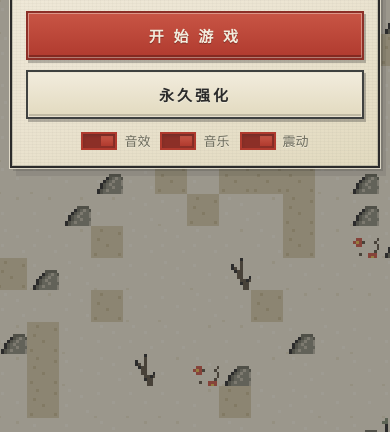
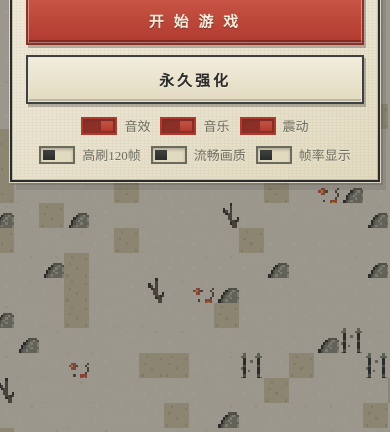
Before and after one commit to QinYin31/rouge, a website with bundled scripts: page index.html in a window 390 px wide. Shown: the part 412-844 px from the top of the page. Built offline with nearby package versions, Linux system fonts and the light colour scheme.

Commit message:
性能版本:帧率模式(60/高刷自适应)/画质设置(DPR)/FPS显示/帧率无关归一化(击退·粒子阻力)/desynchronized画布/全模块缓存版本化/墨雨就近最密判定/拾取物合并与剔除/防冻结护栏加强

```diff
--- a/index.html
+++ b/index.html
@@ -104,6 +104,6 @@
     </div>
   </div>
 </div>
-<script type="module" src="js/main.js"></script>
+<script type="module" src="js/main.js?v=11"></script>
 </body>
 </html>
--- a/js/core/engine.js
+++ b/js/core/engine.js
@@ -36,7 +36,7 @@
 export class Engine {
   constructor(canvas) {
     this.canvas = canvas;
-    this.ctx = canvas.getContext('2d');
+    this.ctx = canvas.getContext('2d', { desynchronized: true, alpha: false }); // 低延迟合成
     this.updaters = []; this.drawers = {}; LAYERS.forEach(l => this.drawers[l] = []);
     this.resets = [];
     this.enemies = []; this.projectiles = []; this.zones = []; this.pickups = [];
@@ -47,12 +47,14 @@
     this.time = 0; this.paused = 0; this.running = false;
     this.cam = null; // main 注入
     this.acc = 0; this.lastT = 0;
+    this.step = 1 / 60; this.maxSteps = 4;      // 帧率模式:setHfr 切换
+    this.dprCap = 2; this.fps = 60; this.fpsShow = false;
     this._bind = this._frame.bind(this);
     window.addEventListener('resize', () => this.resize());
     this.resize();
   }
   resize() {
-    const dpr = Math.min(window.devicePixelRatio || 1, 2);
+    const dpr = Math.min(window.devicePixelRatio || 1, this.dprCap);
     this.dpr = dpr;
     this.w = window.innerWidth; this.h = window.innerHeight;
     this.canvas.width = Math.round(this.w * dpr); this.canvas.height = Math.round(this.h * dpr);
@@ -92,18 +94,32 @@
     let dt = (t - this.lastT) / 1000; this.lastT = t;
     if (dt > 0.25) dt = 0.25;
     this.acc += dt;
-    const step = 1 / 60;
     let steps = 0;
-    while (this.acc >= step && steps < 4) {
-      this.acc -= step; steps++;
+    while (this.acc >= this.step && steps < this.maxSteps) {
+      this.acc -= this.step; steps++;
       if (this.paused === 0) {
-        this.time += step;
-        this._runList(this.updaters, step, 'update');
+        this.time += this.step;
+        this._runList(this.updaters, this.step, 'update');
       }
     }
     if (this.always) this._runList(this.always, dt, 'always');
+    // FPS 统计(0.5s 窗口)
+    this._fpsAcc = (this._fpsAcc || 0) + dt; this._fpsN = (this._fpsN || 0) + 1;
+    if (this._fpsAcc >= 0.5) { this.fps = Math.round(this._fpsN / this._fpsAcc); this._fpsAcc = 0; this._fpsN = 0; }
     this._draw();
+    if (this.fpsShow) {
+      const c = this.ctx;
+      c.font = 'bold 12px "Microsoft YaHei", sans-serif';
+      c.textAlign = 'right';
+      c.fillStyle = 'rgba(43,43,43,.75)';
+      c.fillText(this.fps + ' FPS', this.w - 12, 72); // 暂停按钮下方空白区
+      c.textAlign = 'left';
+    }
   }
+
+  setHfr(on) { this.step = on ? 1 / 120 : 1 / 60; this.maxSteps = on ? 9 : 4; } // 高刷屏跟随设备刷新率
+  setDprCap(cap) { this.dprCap = cap; this.resize(); }
+  setFpsShow(on) { this.fpsShow = on; }
 
   // 防冻结护栏:单个更新/绘制函数抛错时跳过该帧该函数并记录,
   // 连续 120 帧失败(约 2 秒)自动停用,保证任何局部 bug 都不会永久卡死游戏
--- a/js/core/save.js
+++ b/js/core/save.js
@@ -10,7 +10,7 @@
   return {
     v: 1, gold: 0, chars: ['knight'],
     shop: { might: 0, hp: 0, speed: 0, cd: 0, magnet: 0, xp: 0, gold: 0, armor: 0 },
-    settings: { sfx: true, music: true, shake: true },
+    settings: { sfx: true, music: true, shake: true, hfr: false, lowgfx: false, fpsShow: false },
     best: { time: 0, kills: 0, level: 0, victory: false },
     totalRuns: 0, totalKills: 0,
   };
--- a/js/game/boss.js
+++ b/js/game/boss.js
@@ -1,8 +1,8 @@
 // ===== ⚔️ 战斗agent 名下:Boss 系统(300s 石像守卫 / 600s 无常尊者 / 无尽复读) =====
 // Boss 类型定义在 enemies.js 的 ENEMY_TYPES 中(不进常规刷怪池),行为 AI 由 enemies.js 按 beh 驱动;
 // 本模块负责:定时召唤、血条引用 g.boss、死亡大爆炸/震屏/宝箱、最终 Boss 通关事件。
-import { spawnEnemy, shakeIf, combatState } from './enemies.js';
-import { Bus } from '../core/engine.js';
+import { spawnEnemy, shakeIf, combatState } from './enemies.js?v=11';
+import { Bus } from '../core/engine.js?v=11';
 
 export function initBoss(g) {
   let s300 = false, s600 = false, victorySent = false, endlessArmed = false, nextGolem = 0;
--- a/js/game/enemies.js
+++ b/js/game/enemies.js
@@ -3,8 +3,8 @@
 //       伤害唯一入口 damageEnemy(数字/暴击/击退/闪白/死亡掉落)。
 // 联动(CONTRACT v2):e.status={burn,wet} 秒数;焚天命中→灼烧,墨雨/墨染→墨湿;
 //       burn+wet 并存→蒸汽爆发(90px AoE+白雾+震屏);五雷击中湿敌→感电连锁;灼烧之敌死亡→殉焰火区。
-import { drawSprite } from '../sprites.js';
-import { Bus } from '../core/engine.js';
+import { drawSprite } from '../sprites.js?v=11';
+import { Bus } from '../core/engine.js?v=11';
 
 // 战斗模块共享的运行状态:main 仅在 startRun 中调用 applyShopBonuses(upgrades.js),
 // 以此作为"本局开始"信号;engine.reset 时由各战斗模块的 addReset 复位,
@@ -330,6 +330,7 @@
     const p = g.player;
     if (!p || !combatState.runActive) return;
     const es = g.enemies, px = p.x, py = p.y;
+    const kbDecay = Math.pow(0.86, dt * 60); // 击退衰减:120Hz 下不加速衰减
 
     // 1) 空间哈希重建(武器索敌 / 弹幕判定 / 软分离共用)
     g.grid.clear();
@@ -445,7 +446,7 @@
       }
       e.x += (vx + e.kx) * dt;
       e.y += (vy + e.ky) * dt;
-      e.kx *= 0.86; e.ky *= 0.86;
+      e.kx *= kbDecay; e.ky *= kbDecay; // 帧率无关(按 dt 归一化)
       // 远处(>1100)回收:传送到玩家另一侧环带,避免堆积
       if (!e.boss) {
         const fx = e.x - px, fy = e.y - py;
--- a/js/game/map.js
+++ b/js/game/map.js
@@ -1,5 +1,5 @@
 // 无限地面:分块离屏缓存(256px chunk + 16px 出血),每块只烘焙一次
-import { drawSprite } from '../sprites.js';
+import { drawSprite } from '../sprites.js?v=11';
 
 const TILE = 32, CHUNK = 256, BLEED = 16; // 8×8 tile 一块;精灵 48px 出格,烘焙留出血防接缝
 const chunks = new Map();
--- a/js/game/particles.js
+++ b/js/game/particles.js
@@ -1,5 +1,5 @@
 // 粒子与飘字(对象池)
-import { Bus } from '../core/engine.js';
+import { Bus } from '../core/engine.js?v=11';
 
 const isMobile = window.innerWidth < 600;
 const MAX_P = isMobile ? 320 : 700, MAX_T = 90; // 移动端减预算保流畅
@@ -13,7 +13,8 @@
       p.life -= dt;
       if (p.life <= 0) { g.remove(pool, i); continue; }
       p.x += p.vx * dt; p.y += p.vy * dt;
-      p.vx *= p.drag; p.vy *= p.drag;
+      const f = Math.pow(p.drag, dt * 60); // 帧率无关阻力
+      p.vx *= f; p.vy *= f;
       p.vy += p.grav * dt;
     }
     for (let i = tpool.length - 1; i >= 0; i--) {
@@ -25,6 +26,7 @@
   });
   g.addDrawer('fx', ctx => {
     for (const p of pool) {
+      if (!g.inView(p.x, p.y, 20)) continue;
       ctx.globalAlpha = Math.min(1, p.life / p.maxLife * 1.5);
       ctx.fillStyle = p.color;
       const s = p.size;
--- a/js/game/pickups.js
+++ b/js/game/pickups.js
@@ -1,6 +1,6 @@
 // ===== 拾取物:宝石/金币/肉/磁铁/宝箱(带视口剔除与数量上限合并,保流畅) =====
-import { drawSprite } from '../sprites.js';
-import { Bus } from '../core/engine.js';
+import { drawSprite } from '../sprites.js?v=11';
+import { Bus } from '../core/engine.js?v=11';
 
 const MAX_PICKUPS = 320; // 超限时最旧宝石并入相邻宝石(防后期上千掉落物拖垮绘制)
 
--- a/js/game/player.js
+++ b/js/game/player.js
@@ -1,7 +1,7 @@
 // 玩家:属性/成长/移动/受伤/经验
-import { Input } from '../core/input.js';
-import { Bus } from '../core/engine.js';
-import { drawSprite } from '../sprites.js';
+import { Input } from '../core/input.js?v=11';
+import { Bus } from '../core/engine.js?v=11';
+import { drawSprite } from '../sprites.js?v=11';
 
 export const CHARACTERS = {
   knight: {
--- a/js/game/spawner.js
+++ b/js/game/spawner.js
@@ -1,5 +1,5 @@
 // ===== ⚔️ 战斗agent 名下:刷怪导演(时间曲线 / 怪潮包围 / 环带刷怪 / 无尽模式) =====
-import { spawnEnemy, combatState } from './enemies.js';
+import { spawnEnemy, combatState } from './enemies.js?v=11';
 
 const MAX_E = 180;          // 同屏普通怪上限(CONTRACT v2.1 §4:200→180,超过不刷普通怪)
 const TAU = Math.PI * 2;
--- a/js/game/weapons.js
+++ b/js/game/weapons.js
@@ -10,9 +10,9 @@
 // CONTRACT v2.2 §7 清怪爽感:升级主体成长改「覆盖/效率」——每级至少一项覆盖性成长
 //  (投射物 +1 / 范围 / 射程 / 持续 / 穿透 / 连锁 / 冷却),伤害仅次要增长(+10~15%/级);
 //  §8 组合推荐:rollChoices 输出 rec 标记(见 upgrades.js)。进化形态同步放大覆盖。
-import { Bus } from '../core/engine.js';
-import { drawSprite, has } from '../sprites.js';
-import { damageEnemy, applyStatus, chainLightning } from './enemies.js';
+import { Bus } from '../core/engine.js?v=11';
+import { drawSprite, has } from '../sprites.js?v=11';
+import { damageEnemy, applyStatus, chainLightning } from './enemies.js?v=11';
 
 export const WEAPON_ORDER = ['knife', 'wand', 'bow', 'orb', 'lightning', 'fireball', 'boomerang', 'holy', 'shield'];
 export const MAX_WEAPONS = 4; // 同时持有武器上限(含初始武器)
--- a/js/main.js
+++ b/js/main.js
@@ -1,22 +1,22 @@
 // 《像素幸存者》主入口:装配全部模块、场景流转
-import { Engine, Bus } from './core/engine.js';
-import { Camera } from './core/camera.js';
-import { Input } from './core/input.js';
-import { Save } from './core/save.js';
-import { SFX } from './core/audio.js';
-import { bake } from './sprites.js';
-import { Player, CHARACTERS } from './game/player.js';
-import { initMap } from './game/map.js';
-import { initParticles } from './game/particles.js';
-import { initCombat } from './game/enemies.js';
-import { initSpawner, setEndless } from './game/spawner.js';
-import { initBoss } from './game/boss.js';
-import { initPickups } from './game/pickups.js';
-import { rollChoices, applyChoice, applyShopBonuses, SHOP_UPGRADES } from './game/upgrades.js';
-import { makeWeapon } from './game/weapons.js';
+import { Engine, Bus } from './core/engine.js?v=11';
+import { Camera } from './core/camera.js?v=11';
+import { Input } from './core/input.js?v=11';
+import { Save } from './core/save.js?v=11';
+import { SFX } from './core/audio.js?v=11';
+import { bake } from './sprites.js?v=11';
+import { Player, CHARACTERS } from './game/player.js?v=11';
+import { initMap } from './game/map.js?v=11';
+import { initParticles } from './game/particles.js?v=11';
+import { initCombat } from './game/enemies.js?v=11';
+import { initSpawner, setEndless } from './game/spawner.js?v=11';
+import { initBoss } from './game/boss.js?v=11';
+import { initPickups } from './game/pickups.js?v=11';
+import { rollChoices, applyChoice, applyShopBonuses, SHOP_UPGRADES } from './game/upgrades.js?v=11';
+import { makeWeapon } from './game/weapons.js?v=11';
 import { HUD } from './ui/hud.js?r=8';
-import { Screens } from './ui/screens.js';
-import { Joystick } from './ui/joystick.js';
+import { Screens } from './ui/screens.js?v=11';
+import { Joystick } from './ui/joystick.js?v=11';
 
 const canvas = document.getElementById('game');
 const engine = new Engine(canvas);
@@ -118,7 +118,8 @@
     endless: victory,
     onAgain: () => startRun(lastChar),
     onEndless: () => { setEndless(engine); inRun = true; HUD.show(true); Screens.hide(); engine.resume(); },
-    onMenu: () => { engine.reset(); showMenu(); },
+    onMenu: () => { engine.reset(); if (location.search.includes('dev')) document.title = 'S:' + JSON.stringify(Save.data.settings);
+showMenu(); },
   });
 }
 
@@ -176,6 +177,9 @@
   Save.data.settings[k] = v; Save.commit();
   if (k === 'sfx') SFX.setSfx(v);
   if (k === 'music') SFX.setMusic(v);
+  if (k === 'hfr') engine.setHfr(v);        // 高刷模式:120Hz 屏跟随设备刷新率
+  if (k === 'lowgfx') engine.setDprCap(v ? 1 : 2); // 流畅画质:降采样保帧率
+  if (k === 'fpsShow') engine.setFpsShow(v);
 }
 
 // ---------- 暂停按钮 / 失焦自动暂停 ----------
@@ -198,6 +202,9 @@
 
 SFX.setSfx(Save.data.settings.sfx);
 SFX.setMusic(Save.data.settings.music);
+engine.setHfr(!!Save.data.settings.hfr);
+engine.setDprCap(Save.data.settings.lowgfx ? 1 : 2);
+engine.setFpsShow(!!Save.data.settings.fpsShow);
 showMenu();
 engine.start();
 
--- a/js/ui/joystick.js
+++ b/js/ui/joystick.js
@@ -1,5 +1,5 @@
 // ===== 🖥️ UI agent 名下:固定底盘虚拟摇杆(触点即中心、不跟手漂移 / 12px 启动死区 / 单位向量全速) =====
-import { Input } from '../core/input.js';
+import { Input } from '../core/input.js?v=11';
 
 export const Joystick = {
   g: null, wrap: null, base: null, knob: null,
--- a/js/ui/screens.js
+++ b/js/ui/screens.js
@@ -1,11 +1,11 @@
 // ===== 🖥️ UI agent 名下:全部屏幕(菜单/选人/商店/升级三选一/暂停/结算) =====
-import { CHARACTERS } from '../game/player.js';
-import { SHOP_UPGRADES } from '../game/upgrades.js';
-import { drawSprite, spriteSize, SCALE } from '../sprites.js';
-import { SFX } from '../core/audio.js';
+import { CHARACTERS } from '../game/player.js?v=11';
+import { SHOP_UPGRADES } from '../game/upgrades.js?v=11';
+import { drawSprite, spriteSize, SCALE } from '../sprites.js?v=11';
+import { SFX } from '../core/audio.js?v=11';
 
 const SCREENS = ['screen-menu', 'screen-select', 'screen-shop', 'screen-levelup', 'screen-pause', 'screen-over'];
-const TOGGLE_DEFS = [['sfx', '音效'], ['music', '音乐'], ['shake', '震动']];
+const TOGGLE_DEFS = [['sfx', '音效'], ['music', '音乐'], ['shake', '震动'], ['hfr', '高刷120帧'], ['lowgfx', '流畅画质'], ['fpsShow', '帧率显示']];
 
 // 小尺寸像素图标 canvas(names 依序尝试,第一个绘制成功的生效)
 function spriteCanvas(names, px) {
--- a/sw.js
+++ b/sw.js
@@ -1,5 +1,5 @@
 // Service Worker:预缓存全部文件,离线可玩;更新版本号 V 以刷新缓存
-const V = 'pxs-v9';
+const V = 'pxs-v11';
 const ASSETS = [
   './',
   'index.html',
```
Also changed, not shown: js/game/upgrades.js (+4 -4 lines), js/ui/hud.js (+4 -4 lines).
